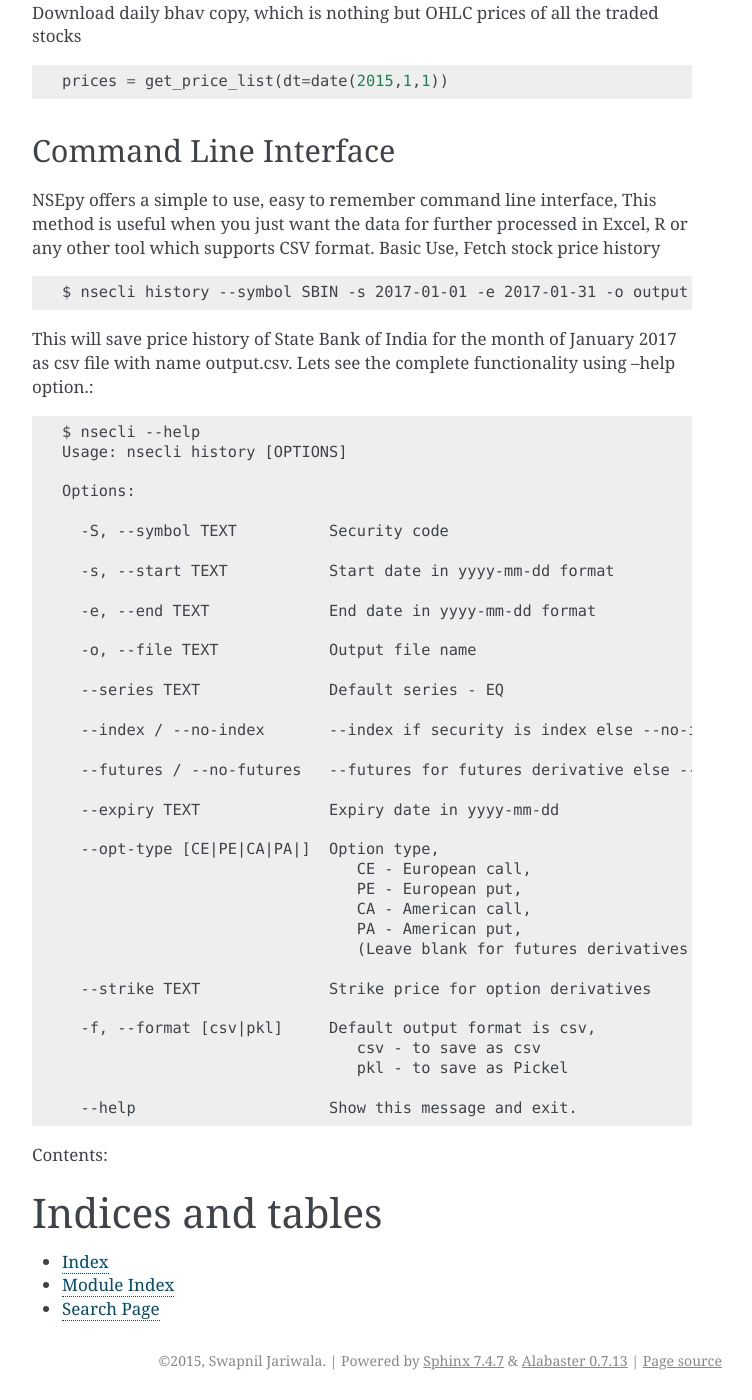
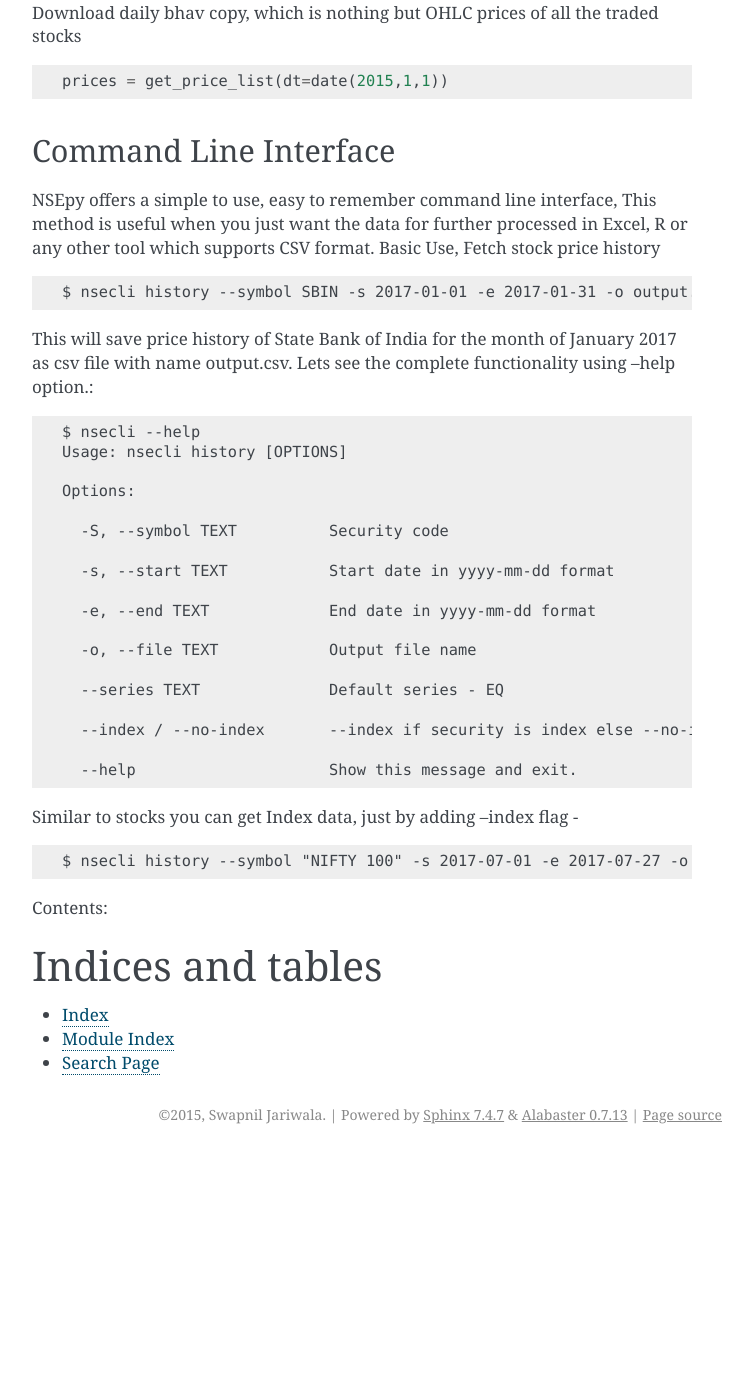
Before and after one commit to swapniljariwala/nsepy, a Sphinx documentation site: the page built from docs/source/index.rst, in a window 1280 px wide and 1400 px high, scrolled down 5906 px. Shown: the whole window, without its empty margins (388-1140 px from the left). Built offline with Sphinx 7.4.7, drawn with Linux system fonts in a browser that asks for light colours; after the commit the page ends 7060 px from its top, so only the background shows below that.

Commit message:
updated docs

```diff
--- a/docs/source/index.rst
+++ b/docs/source/index.rst
@@ -75,7 +75,7 @@ Set `futures=True` and provide `expiry_date` of the contract (Refer :ref:`get_ex
     from datetime import date
     from nsepy import get_history
     # Stock options (Similarly for index options, set index = True)
-    stock_opt = get_history(symbol="SBIN",
+    stock_fut = get_history(symbol="SBIN",
                             start=date(2015,1,1),
                             end=date(2015,1,10),
                             futures=True,
@@ -278,25 +278,12 @@ This will save price history of State Bank of India for the month of January 201
 
       --index / --no-index       --index if security is index else --no-index
 
-      --futures / --no-futures   --futures for futures derivative else --no-futures
-
-      --expiry TEXT              Expiry date in yyyy-mm-dd
-
-      --opt-type [CE|PE|CA|PA|]  Option type,
-                                    CE - European call,
-                                    PE - European put,
-                                    CA - American call,
-                                    PA - American put,
-                                    (Leave blank for futures derivatives and non-derivative securities)
-
-      --strike TEXT              Strike price for option derivatives
-
-      -f, --format [csv|pkl]     Default output format is csv,
-                                    csv - to save as csv
-                                    pkl - to save as Pickel
-
       --help                     Show this message and exit.
 
+
+Similar to stocks you can get Index data, just by adding --index flag - ::
+
+    $ nsecli history --symbol "NIFTY 100" -s 2017-07-01 -e 2017-07-27 -o output.csv --index
 
 
 
```
